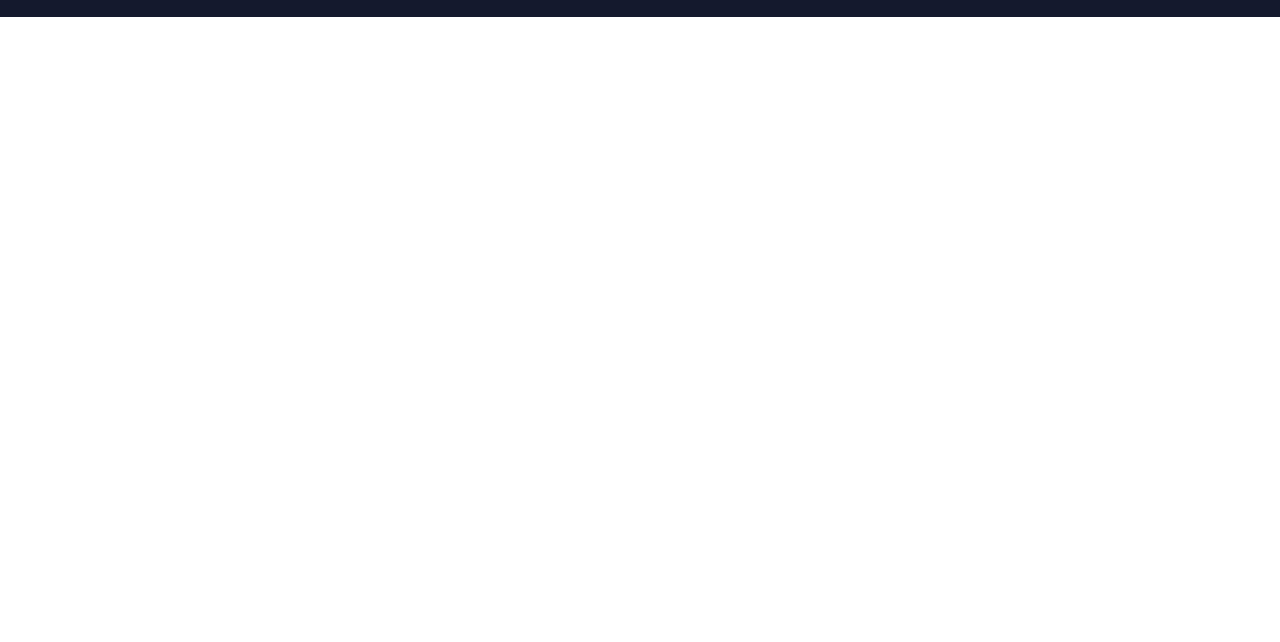
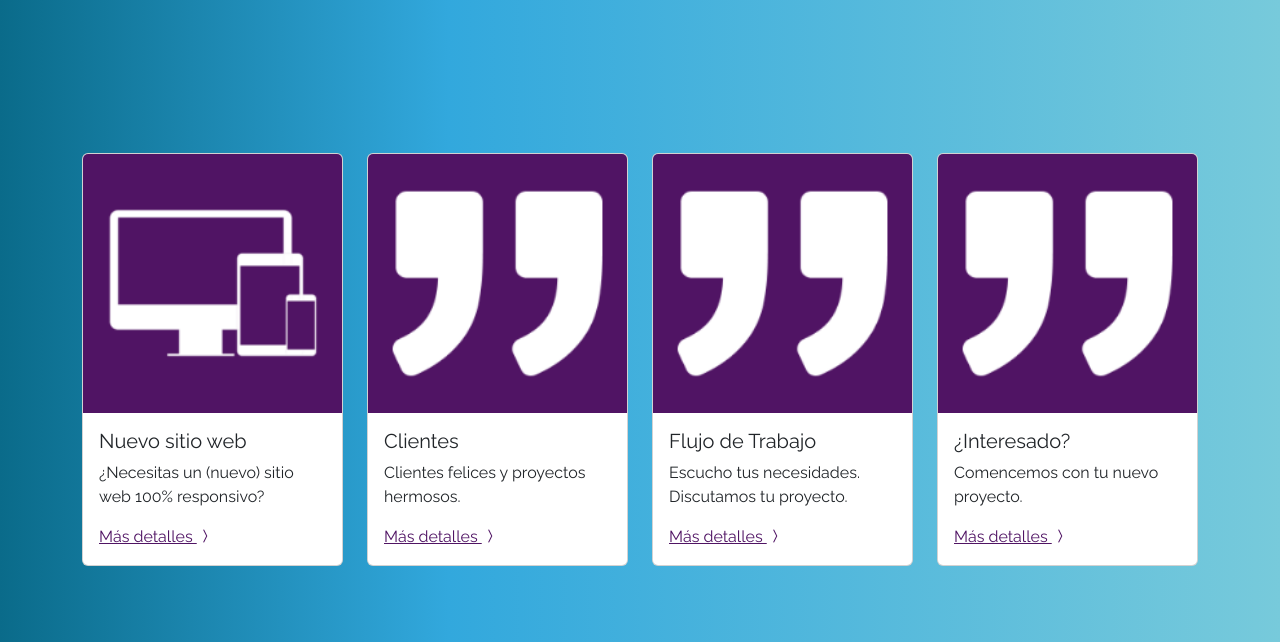
Before and after one commit to SebastianNz11/bootstrap, a plain HTML site: page index.html in a window 1280 px wide. Shown: the part 1138-1780 px from the top of the page. Before the commit the page ends 1155 px from the top, so only its background shows below. Drawn offline with nearby package versions, Linux system fonts and the light colour scheme.

Commit message:
Fin de sitio inicio

```diff
--- a/CSS/index.css
+++ b/CSS/index.css
@@ -82,6 +82,13 @@ a:hover {
     background: linear-gradient(90deg, rgba(10,107,138,1) 0%, rgba(50,168,221,1) 35%, rgba(119,202,219,1) 100%);
 }
 
+.bg-third-color{
+    background-color: var(--third-color);
+}
+
+.text-third{
+    color: var(--third-color);
+}
 
 
 
--- a/index.html
+++ b/index.html
@@ -99,7 +99,12 @@
               Un sitio hermoso, moderno, responsivo y personalizado para tu
               compañia, negocio, marca, servicio o producto.
             </p>
-            <a href="#servicios" id="servicios" class="btn btn-success fw-bold btn-lg">¡Sí, empecemos!</a>
+            <a
+              href="#servicios"
+              id="servicios"
+              class="btn btn-success fw-bold btn-lg"
+              >¡Sí, empecemos!</a
+            >
           </article>
           <article class="col-12 col-lg-7">
             <img src="img/header-image.png" alt="imagen-1" class="img-fluid" />
@@ -124,10 +129,67 @@
             />
           </article>
         </section>
+
+        <section id="servicios" class="row min-vh-100 align-items-lg-center mt-5">
+          <article class="col-12 col-md-6 col-xl-3 d-flex">
+            <div class="card mx-auto mb-3" style="width: 18rem">
+              <img src="img/icon-sites.png" class="card-img-top bg-third-color" alt="nuevo sitio web" />
+              <div class="card-body">
+                <h5 class="card-title">Nuevo sitio web</h5>
+                <p class="card-text">
+                  ¿Necesitas un (nuevo) sitio web 100% responsivo?
+                </p>
+                <a href="sitios.html" class="text-third">Más detalles <i class="bi bi-chevron-compact-right"></i></a>
+              </div>
+            </div>
+          </article>
+
+          <article class="col-12 col-md-6 col-xl-3 d-flex">
+            <div class="card mx-auto mb-3" style="width: 18rem">
+              <img src="img/icon-clients.png" class="card-img-top bg-third-color" alt="nuevo sitio web" />
+              <div class="card-body">
+                <h5 class="card-title">Clientes</h5>
+                <p class="card-text">
+                  Clientes felices y proyectos hermosos.
+                </p>
+                <a href="clientes.html" class="text-third">Más detalles <i class="bi bi-chevron-compact-right"></i></a>
+              </div>
+            </div>
+          </article>
+
+          <article class="col-12 col-md-6 col-xl-3 d-flex">
+            <div class="card mx-auto mb-3" style="width: 18rem">
+              <img src="img/icon-clients.png" class="card-img-top bg-third-color" alt="nuevo sitio web" />
+              <div class="card-body">
+                <h5 class="card-title">Flujo de Trabajo</h5>
+                <p class="card-text">
+                  Escucho tus necesidades. Discutamos tu proyecto.
+                </p>
+                <a href="comencemos.html" class="text-third">Más detalles <i class="bi bi-chevron-compact-right"></i></a>
+              </div>
+            </div>
+          </article>
+
+          <article class="col-12 col-md-6 col-xl-3 d-flex">
+            <div class="card mx-auto mb-3" style="width: 18rem">
+              <img src="img/icon-clients.png" class="card-img-top bg-third-color" alt="nuevo sitio web" />
+              <div class="card-body">
+                <h5 class="card-title">¿Interesado?</h5>
+                <p class="card-text">
+                  Comencemos con tu nuevo proyecto.
+                </p>
+                <a href="contacto.html" class="text-third" >Más detalles <i class="bi bi-chevron-compact-right"></i></a>
+              </div>
+            </div>
+          </article>
+
+
+
+
+
+        </section>
       </div>
     </main>
-
-
 
     <footer class="bg-dark p-3">
       <div class="container text-center">
```
